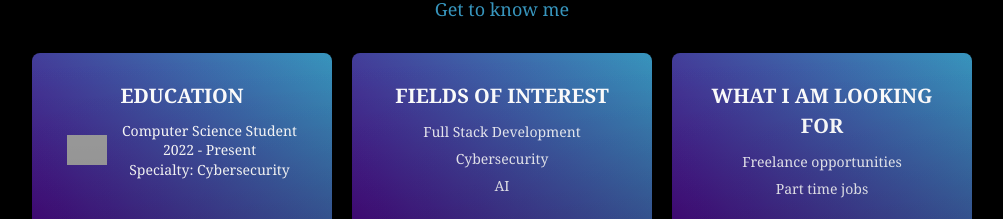
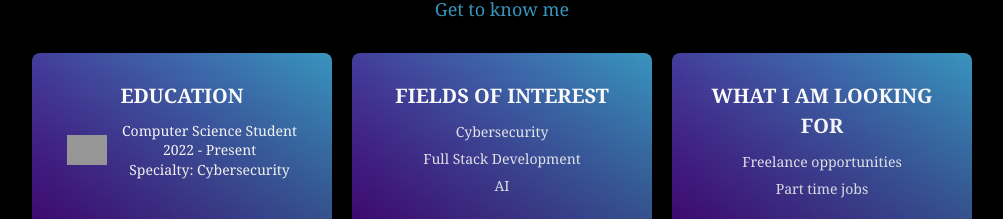
Before and after one commit to DjazzGh/Current_Portfolio, a React (Create React App) app: page / in a window 1280 px wide. Shown: the part 880-1099 px from the top of the page, without its empty margins (138-1141 px from the left). Built offline with nearby package versions, Linux system fonts and the light colour scheme; grey boxes are pictures that could not be loaded; the HTML template or start-up script is replaced by a standard one; a web font is replaced by a local one.

Commit message:
Remove duplicate interest in Cybersecurity

```diff
--- a/src/AboutMe.js
+++ b/src/AboutMe.js
@@ -61,8 +61,9 @@ function AboutMe() {
                   <div className="card-content">
                     <h3>Fields of Interest</h3>
                     <ul>
+                              <li>Cybersecurity</li>
                       <li>Full Stack Development</li>
-                      <li>Cybersecurity</li>
+
                       <li>AI</li>
                     </ul>
                   </div>
```
